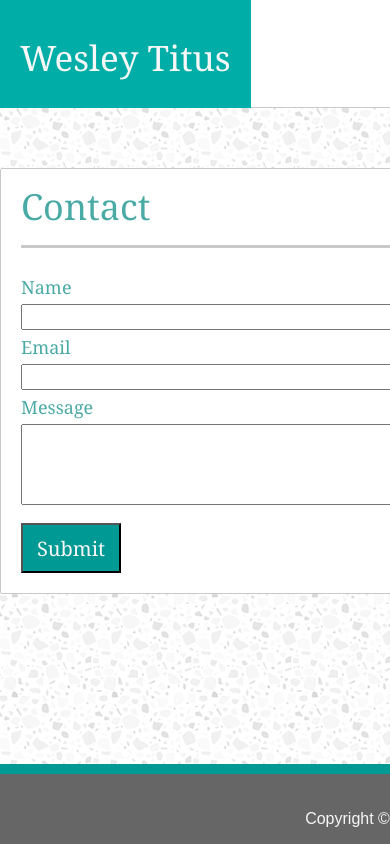
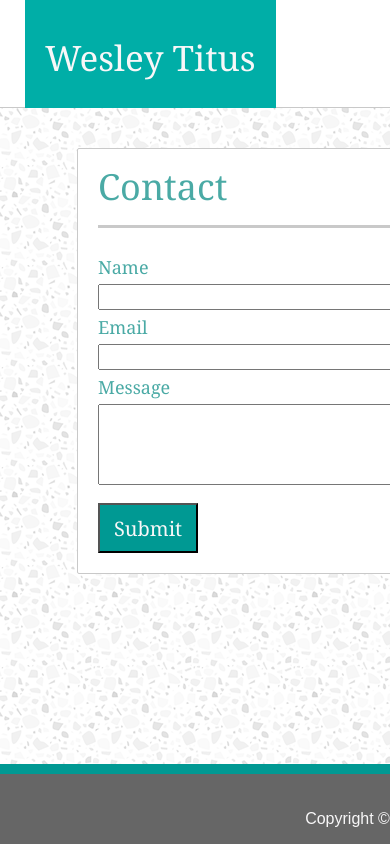
Before and after one commit to wntitus/Responsive-Portfolio, a plain HTML site: page contact.html in a window 390 px wide. Shown: the top 844 px of the page. Drawn offline with Linux system fonts and the light colour scheme.

Commit message:
completed 980 size for contact

```diff
--- a/assets/css/style.css
+++ b/assets/css/style.css
@@ -209,6 +209,7 @@ h2 {
     #name {
         top: 0px;
         left: 0px;
+        margin-left: 25px;
     }
 
     #navLinks {
@@ -226,6 +227,16 @@ h2 {
         width: 50%;
 
     }
+
+    #contactBox {
+        width: 80%;
+        margin: auto;
+        margin-top: 40px;
+    }
+
+    #nameInput, #emailInput, #msgInput {
+        width: 95%;
+    }
 }
 
 @media screen and (max-width:768px) {
```
